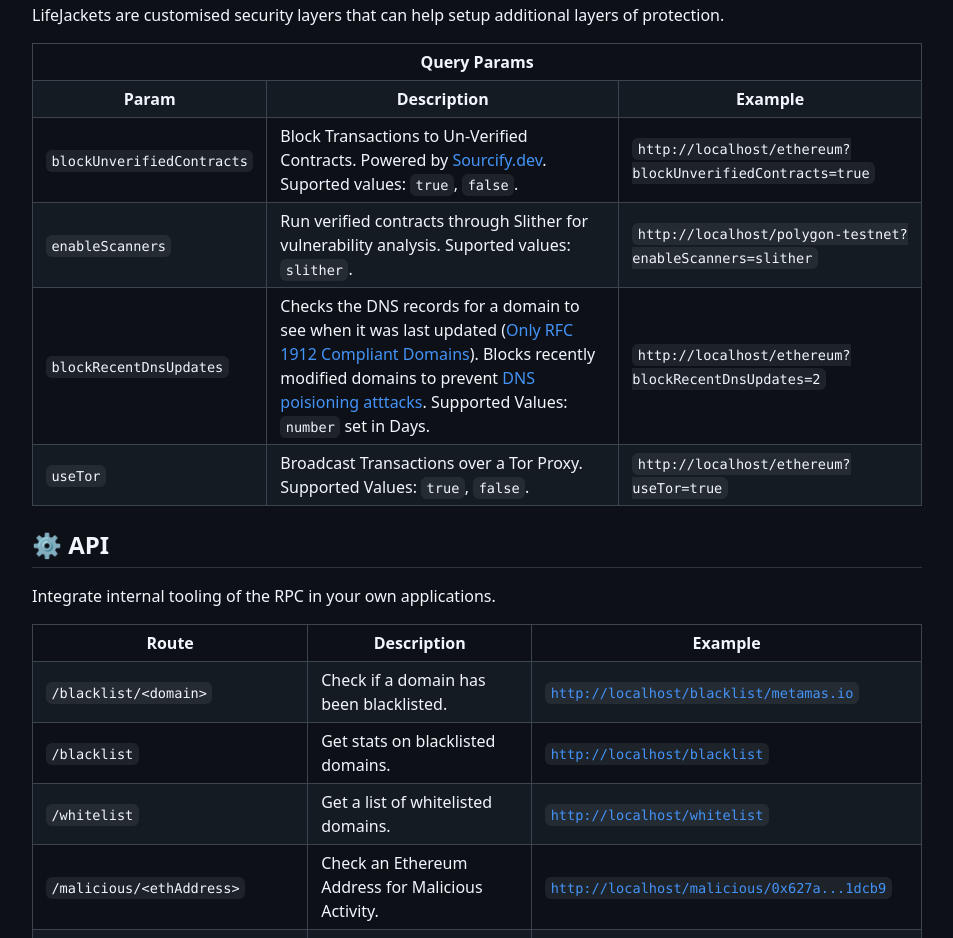
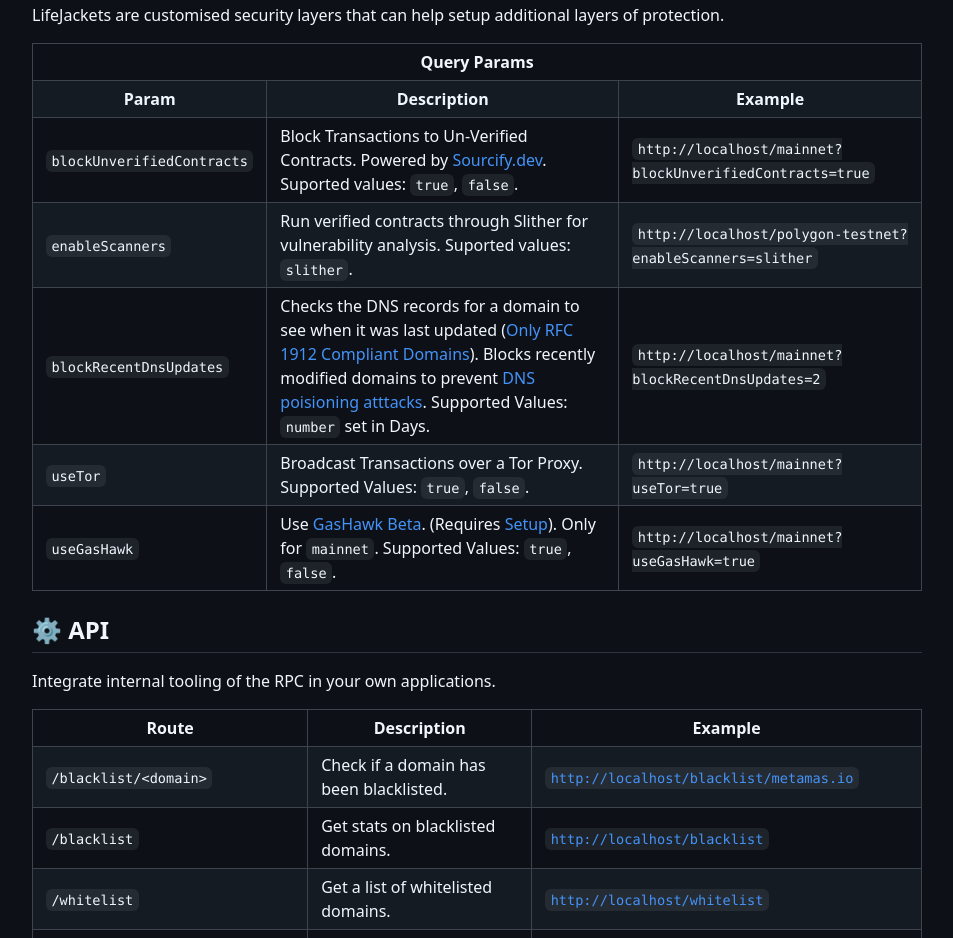
Before and after one commit to anudit/omnid-rpc-proxy, a website: page public/index.html in a window 1280 px wide. Shown: the part 2077-3015 px from the top of the page, without its empty margins (163-1116 px from the left). Drawn offline with nearby package versions, Linux system fonts and the light colour scheme; no server answers.

Commit message:
Add support for Gashawk

```diff
--- a/package.json
+++ b/package.json
@@ -40,9 +40,9 @@
     "socks-proxy-agent": "^7.0.0"
   },
   "devDependencies": {
-    "@types/node": "^18.11.7",
+    "@types/node": "^18.11.9",
     "npm-run-all": "^4.1.5",
-    "tsup": "^6.3.0",
+    "tsup": "^6.4.0",
     "typescript": "^4.8.4"
   }
 }
--- a/public/index.html
+++ b/public/index.html
@@ -292,7 +292,7 @@
             <tr>
                 <td><code>blockUnverifiedContracts</code></td>
                 <td>Block Transactions to Un-Verified Contracts. Powered by <a href="https://sourcify.dev/" target="_blank">Sourcify.dev</a>. Suported values: <code>true</code>, <code>false</code>.</td>
-                <td><code><span class="hn"></span>/ethereum?blockUnverifiedContracts=true</code></td>
+                <td><code><span class="hn"></span>/mainnet?blockUnverifiedContracts=true</code></td>
             </tr>
             <tr>
                 <td><code>enableScanners</code></td>
@@ -302,12 +302,17 @@
             <tr>
                 <td><code>blockRecentDnsUpdates</code></td>
                 <td>Checks the DNS records for a domain to see when it was last updated (<a href="https://www.ripe.net/publications/docs/ripe-203" target="_blank">Only RFC 1912 Compliant Domains</a>). Blocks recently modified domains to prevent <a href="https://cointelegraph.com/news/breaking-curve-finance-team-warns-users-to-avoid-using-site-until-further-notice" target="_blank">DNS poisioning atttacks</a>. Supported Values: <code>number</code> set in Days.</td>
-                <td><code><span class="hn"></span>/ethereum?blockRecentDnsUpdates=2</code></td>
+                <td><code><span class="hn"></span>/mainnet?blockRecentDnsUpdates=2</code></td>
             </tr>
             <tr>
                 <td><code>useTor</code></td>
                 <td>Broadcast Transactions over a Tor Proxy. Supported Values: <code>true</code>, <code>false</code>.</td>
-                <td><code><span class="hn"></span>/ethereum?useTor=true</code></td>
+                <td><code><span class="hn"></span>/mainnet?useTor=true</code></td>
+            </tr>
+            <tr>
+                <td><code>useGasHawk</code></td>
+                <td>Use <a href="https://gashawk.io/" target="_blank">GasHawk Beta</a>. (Requires <a href="https://gashawk.io/#/metamask" target="_blank">Setup</a>). Only for <code>mainnet</code>. Supported Values: <code>true</code>, <code>false</code>.</td>
+                <td><code><span class="hn"></span>/mainnet?useGasHawk=true</code></td>
             </tr>
         </table>
 
--- a/src/types.ts
+++ b/src/types.ts
@@ -56,6 +56,7 @@ export interface IQuerystring {
     enableScanners?: string;
     blockRecentDnsUpdates?: string;
     useTor?: string;
+    useGasHawk?: string;
 }
 
 export interface IRouteParams {
```
Also changed, not shown: src/index.ts (+8 -4 lines), dist/index.js, pnpm-lock.yaml.
